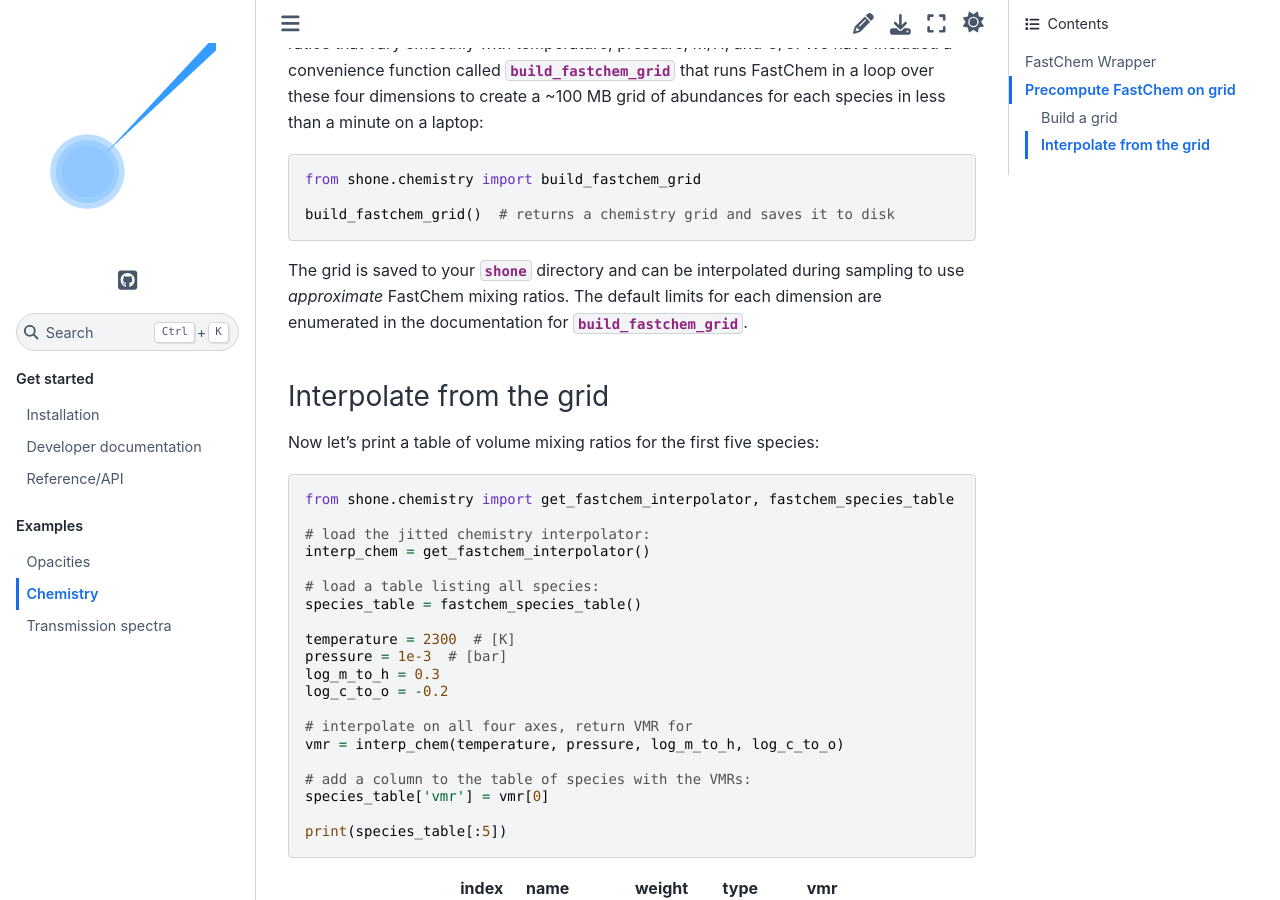
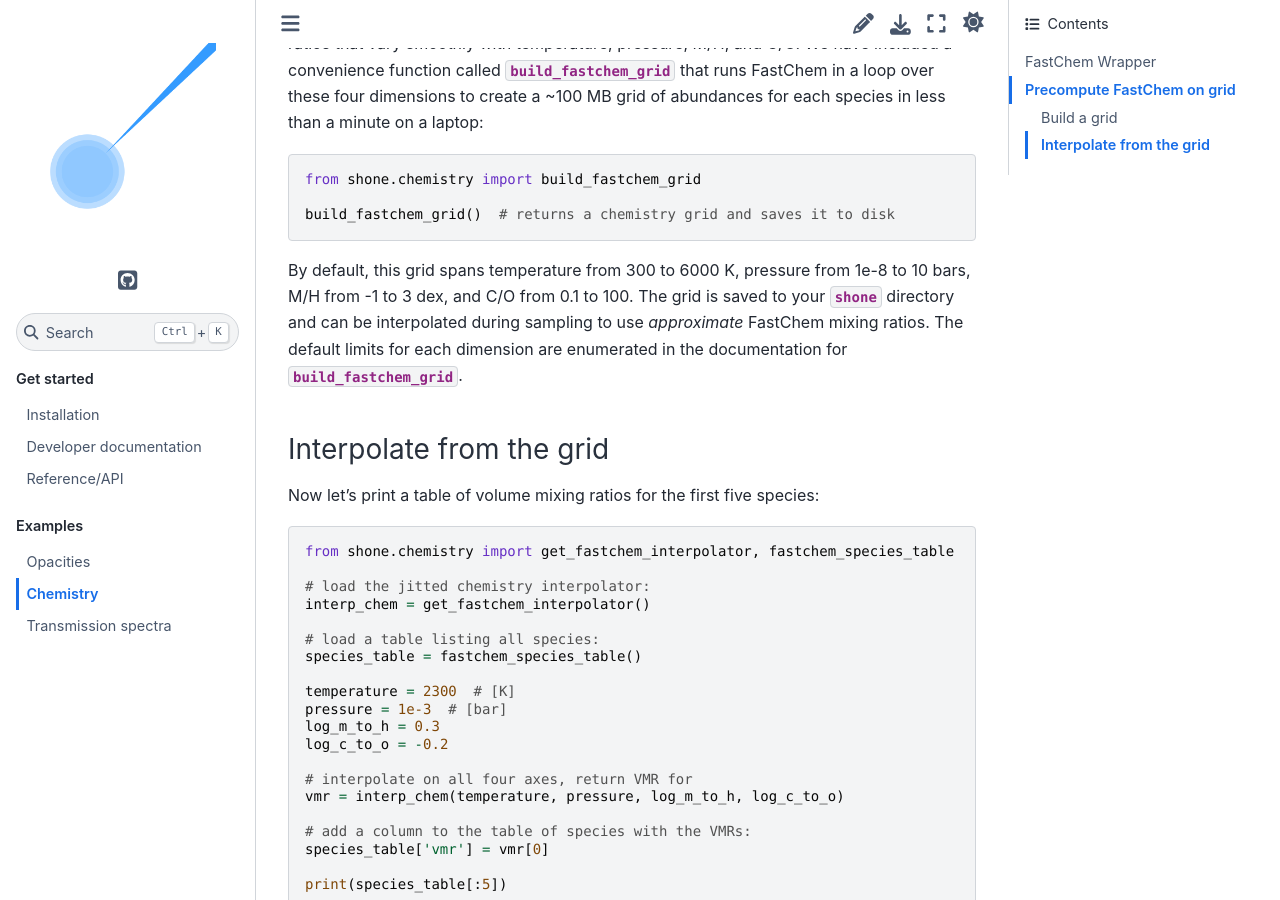
Before and after one commit to bmorris3/shone, a Sphinx documentation site: the page built from docs/shone/examples/chemistry.rst, in a window 1280 px wide and 900 px high, scrolled down 2780 px. Built offline with Sphinx 7.4.7 and the Sphinx Book theme 1.1.4, drawn with Linux system fonts in a browser that asks for light colours; the version number could not be read and is left out.

Commit message:
Add explanation of chemistry grid.

```diff
--- a/docs/shone/examples/chemistry.rst
+++ b/docs/shone/examples/chemistry.rst
@@ -232,9 +232,11 @@ in less than a minute on a laptop:
 
     build_fastchem_grid()  # returns a chemistry grid and saves it to disk
 
-The grid is saved to your `~/.shone` directory and can be interpolated during sampling to
-use *approximate* FastChem mixing ratios. The default limits for each dimension are enumerated
-in the documentation for `~shone.chemistry.fastchem.build_fastchem_grid`.
+By default, this grid spans temperature from 300 to 6000 K, pressure from 1e-8 to 10 bars,
+M/H from -1 to 3 dex, and C/O from 0.1 to 100. The grid is saved to your `~/.shone` directory
+and can be interpolated during sampling to use *approximate* FastChem mixing ratios.
+The default limits for each dimension are enumerated in the documentation
+for `~shone.chemistry.fastchem.build_fastchem_grid`.
 
 Interpolate from the grid
 +++++++++++++++++++++++++
```
